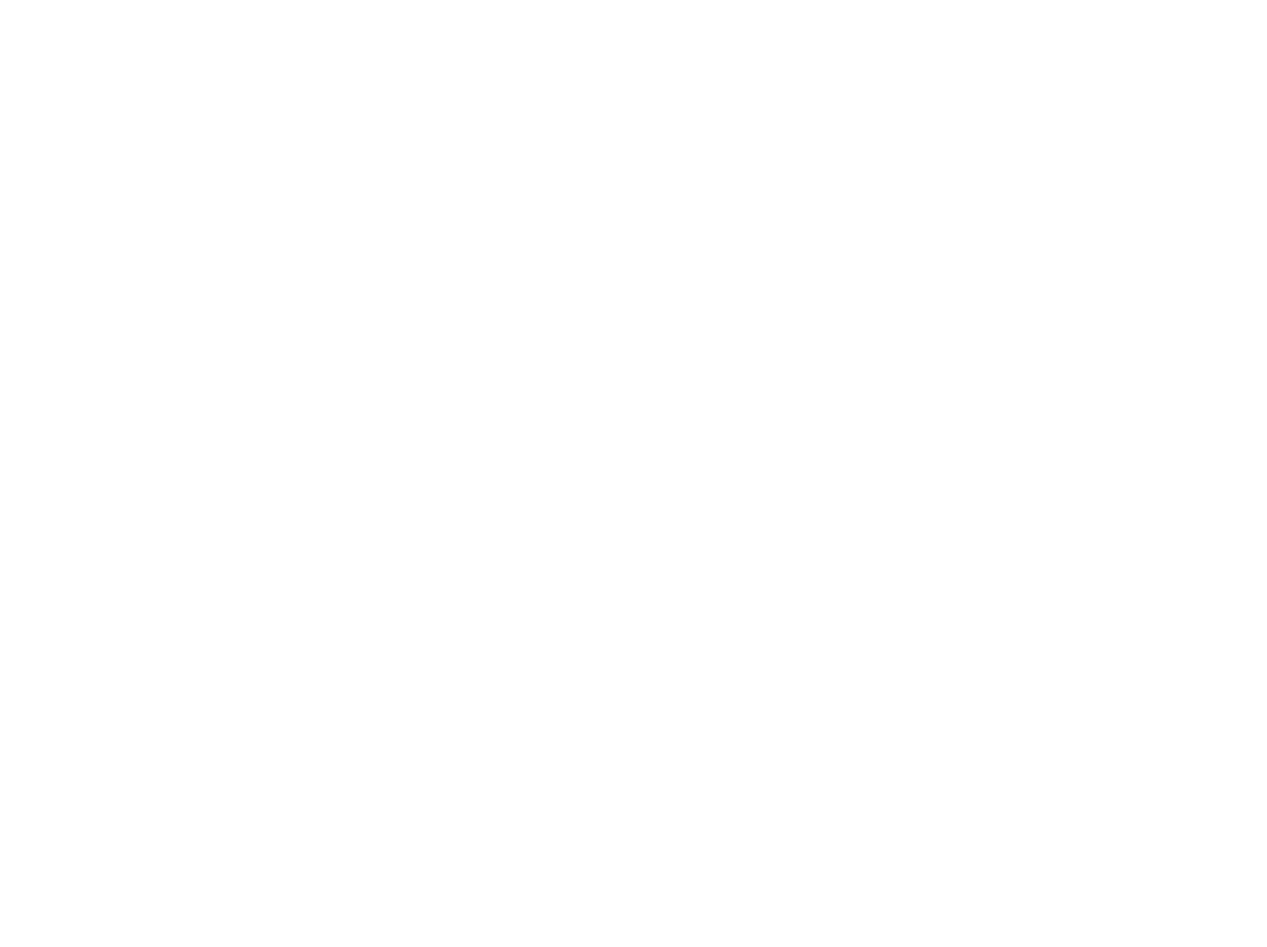
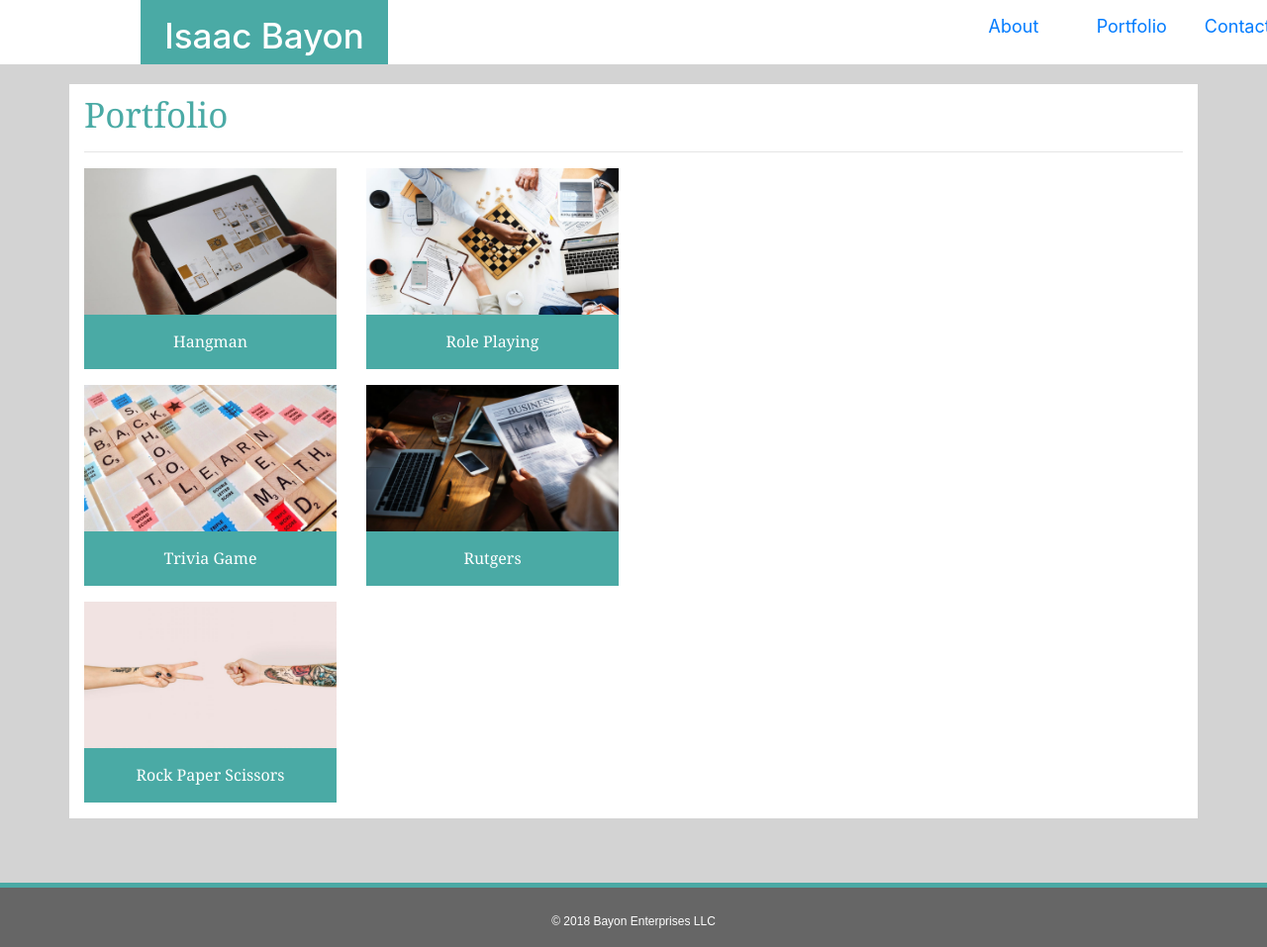
Before and after one commit to t868ixb/Responsive-Portfolio, a plain HTML site: page portfolio.html in a window 1280 px wide. Shown: the whole page at 99% size. Before the commit the page ends 800 px from the top, so only its background shows below. Drawn offline with nearby package versions, Linux system fonts and the light colour scheme.

Commit message:
added final portfolio and contact pages with bootstrap layout

```diff
--- a/assets/css/style.css
+++ b/assets/css/style.css
@@ -43,6 +43,18 @@ p, ul {
     color:  #777777;
 }
 
+.label {
+    /* left: 225px; */
+    /* bottom: 95px; */
+    height: 55px;
+    color: #ffffff;
+    background-color: #4aaaa5;
+    font-family: Georgia, 'Times New Roman', Times, serif;
+    text-align: center;
+    padding: 15px 15px;
+    /* width: "100"; */
+   /* height: "74"; */
+}
 .container-fluid{
     margin:10px auto 0px;
       max-width: 960px;
--- a/contact.html
+++ b/contact.html
@@ -0,0 +1,122 @@
+<!DOCTYPE html>
+<html lang="en-us">
+
+<head>
+
+  <meta charset="UTF-8">
+  <title>IBayon Responsive-Portfolio</title>
+   <!-- My CSS.  Although not sure if it's ok to have both...-->
+  <link rel="stylesheet" type="text/css" media="screen" href="assets/css/reset.css" />
+  <link rel="stylesheet" type="text/css" media="screen" href="assets/css/style.css" />
+
+  <!-- Bootstrap CSS -->
+  <link rel="stylesheet" href="https://maxcdn.bootstrapcdn.com/bootstrap/4.0.0/css/bootstrap.min.css">
+
+  <!-- I can't figure out what's overwriting the backgroud color so I added this to put it back.. -->
+  <style>
+  body {
+    /* background-color: red; */
+    background-color: lightgray;
+}
+  </style>
+
+</head>
+
+<body>
+  <!-- The navbar as a row instead of using NAV -->
+        <div class="row">
+                <div class="col-md-9">
+                    <h1>Isaac Bayon</h1>
+                </div>
+
+                <div class="col-md-1">
+                    <li class="nav-item active">
+                        <a class="nav-link" href="../Responsive-Portfolio/index.html">About <span class="sr-only">(current)</span></a>
+                    </li>
+                </div>
+                <div class="col-md-1">
+                    <li class="nav-item active">
+                        <a class="nav-link" href="../Responsive-Portfolio/portfolio.html">Portfolio <span class="sr-only">(current)</span></a>
+                    </li>
+                </div>
+                <div class="col-md-1">
+                    <li class="nav-item active">
+                        <a class="nav-link" href="../Responsive-Portfolio/contact.html">Contact <span class="sr-only">(current)</span></a>
+                    </li>
+                </div>
+            <!-- </div> -->
+        </div> <!-- navbar row ends -->
+
+
+  <!-- Container starts -->
+  <div class="container">
+        <div class="row top-buffer">   <!-- using this row as a page-header-->
+            <div class="col-md-12"> <!-- row using 12 columns-->
+            <h1>Contact<hr></h1>
+            <!-- <hr> -->
+            </div>
+        </div>
+        <div class=wrapper>
+        <div class="row"> <!-- using this row for "name" label/input -->
+            <div class="col-md-12">
+                        <form>
+                                <div class="form-group">
+                                  <label for="name">Name</label>
+                                  <input type="text" class="form-control" placeholder="John Smith">
+                                </div>
+
+                        </form>
+            </div>
+        </div> <!--end row 1-->
+
+        <div class="row"> <!-- using this row for "email" label/input -->
+            <div class="col-md-12">
+                    <form>
+                            <div class="form-group">
+                              <label for="exampleInputEmail1">Email address</label>
+                              <input type="email" class="form-control" id="exampleInputEmail1" aria-describedby="emailHelp" placeholder="jsmith@example.com">
+                              <small id="emailHelp" class="form-text text-muted">We'll never share your email with anyone else.</small>
+                            </div>
+
+                    </form>
+            </div>
+        </div> <!--end row 2-->
+
+        <div class="row"> <!-- using this row for "message" label/input-->
+            <div class="col-md-12">
+                    <form>
+                        <div class="form-group">
+                        <label for="FormControlMessageArea">Message</label>
+                        <textarea class="form-control" id="FormControlMessageArea" rows="3" placeholder="your message here"></textarea>
+                        </div>
+                    </form>
+            </div>
+
+        </div> <!--end row 3-->
+
+        <div class="row"> <!-- using this row for "submit" button-->
+            <div class="col-md-12">
+                    <form>
+                        <input class="btn btn-primary btn-lg" type="submit" value="Submit">
+                    </form>
+                </form>
+            </div>
+        </div> <!--end row 3-->
+
+
+        </div>  <!--wrapper ends-->
+      <div class="push"></div>
+    </div> <!--container ends -->
+
+
+    <div class="row"> <!-- footer row starts-->
+                <div class="myfooter">
+                <div class="col-md-12">
+                 &copy; 2018 Bayon Enterprises LLC
+                </div>
+                </div>
+    </div>  <!-- footer row ends-->
+
+</body> <!-- body ends -->
+
+</html>
--- a/portfolio.html
+++ b/portfolio.html
@@ -0,0 +1,139 @@
+<!DOCTYPE html>
+<html lang="en-us">
+
+<head>
+
+  <meta charset="UTF-8">
+  <title>IBayon Responsive-Portfolio</title>
+   <!-- My CSS.  Although not sure if it's ok to have both...-->
+  <link rel="stylesheet" type="text/css" media="screen" href="assets/css/reset.css" />
+  <link rel="stylesheet" type="text/css" media="screen" href="assets/css/style.css" />
+
+  <!-- Bootstrap CSS -->
+  <link rel="stylesheet" href="https://maxcdn.bootstrapcdn.com/bootstrap/4.0.0/css/bootstrap.min.css">
+
+  <!-- I can't figure out what's overwriting the backgroud color so I added this to put it back.. -->
+  <style>
+  body {
+    /* background-color: red; */
+    background-color: lightgray;
+}
+  </style>
+
+</head>
+
+<body>
+  <!-- The navbar as a row instead of using NAV -->
+        <div class="row">
+                <div class="col-md-9">
+                    <h1>Isaac Bayon</h1>
+                </div>
+
+                <div class="col-md-1">
+                    <li class="nav-item active">
+                        <a class="nav-link" href="../Responsive-Portfolio/index.html">About <span class="sr-only">(current)</span></a>
+                    </li>
+                </div>
+                <div class="col-md-1">
+                    <li class="nav-item active">
+                        <a class="nav-link" href="../Responsive-Portfolio/portfolio.html">Portfolio <span class="sr-only">(current)</span></a>
+                    </li>
+                </div>
+                <div class="col-md-1">
+                    <li class="nav-item active">
+                        <a class="nav-link" href="../Responsive-Portfolio/contact.html">Contact <span class="sr-only">(current)</span></a>
+                    </li>
+                </div>
+            <!-- </div> -->
+        </div> <!-- navbar row ends -->
+
+
+  <!-- Container starts -->
+  <div class="container">
+        <div class="row top-buffer">   <!-- using this row as a page-header-->
+            <div class="col-md-12"> <!-- row using 12 columns-->
+            <h1>Portfolio <hr></h1>
+            <!-- <hr> -->
+            </div>
+        </div>
+        <div class=wrapper>
+        <div class="row"> <!-- using this row for first two images-->
+            <div class="col-md-3">
+                    <a href="#Hangman.html"><!-- This page does not [yet] exist-->
+                        <img src="../Responsive-Portfolio/assets/images/Hangman.jpeg" alt="Hangman Game" width="255" height="148">
+                        <figure class="box label">Hangman</figure>
+                    </a>
+            </div>
+            <div class="col-md-3">
+                    <a href="#rph.html">    <!-- This page does not [yet] exist-->
+                        <img src="../Responsive-Portfolio/assets/images/rpg.jpeg" alt="Role Playing" width="255" height="148">
+                        <figure class="box label">Role Playing</figure>
+                    </a>
+
+            </div>
+            <div class="col-md-3">
+                    <!-- <img class="img img-thumbnail" src="http://placehold.it/255x148"> -->
+                    <!-- <figure class="box label">TBD</figure> -->
+            </div>
+            <div class="col-md-3">
+                    <!-- <img class="img img-thumbnail" src="http://placehold.it/255x148"> -->
+                    <!-- <figure class="box label">TBD</figure> -->
+            </div>
+
+        </div> <!--end row 1-->
+        <div class="row"> <!-- using this row for 2nd row of images-->
+            <div class="col-md-3">
+                    <a href="#Trivia.html">    <!-- This page does not [yet] exist-->
+                        <img src="../Responsive-Portfolio/assets/images/Trivia.jpeg" alt="Trivia Game" width="255" height="148">
+                        <figure class="box label">Trivia Game</figure>
+                    </a>
+            </div>
+            <div class="col-md-3">
+                    <a href="#Rutgers.html">    <!-- This page does not [yet] exist-->
+                        <img src="../Responsive-Portfolio/assets/images/Rutgers.jpeg" alt="Rutgers" width="255" height="148">
+                        <figure class="box label">Rutgers</figure>
+                    </a>
+            </div>
+            <div class="col-md-3">
+                    <!-- <img class="img img-thumbnail" src="http://placehold.it/255x148"> -->
+                    <!-- <figure class="box label">Role Playing</figure> -->
+            </div>
+            <div class="col-md-3">
+                    <!-- <img class="img img-thumbnail" src="http://placehold.it/255x148"> -->
+                    <!-- <figure class="box label">Role Playing</figure> -->
+            </div>
+
+        </div> <!--end row 2-->
+        <div class="row"> <!-- using this row for 3rd row of images-->
+                    <div class="col-md-3">
+                            <a href="#rps.html">  <!--This page does not [yet] exist -->
+                                <img src="../Responsive-Portfolio/assets/images/rockpapaerscissors.jpeg" alt="Rock Paper Scissors" width="255" height="148">
+                                <figure class="box label">Rock Paper Scissors</figure>
+                            </a>
+                    </div>
+                    <div class="col-md-3">
+
+                    </div>
+                    <div class="col-md-3">
+
+                    </div>
+                    <div class="col-md-3">
+
+                    </div>
+        </div> <!--end row 3-->
+        </div>  <!--wrapper ends-->
+      <div class="push"></div>
+    </div> <!--container ends -->
+
+
+    <div class="row"> <!-- footer row starts-->
+                <div class="myfooter">
+                <div class="col-md-12">
+                 &copy; 2018 Bayon Enterprises LLC
+                </div>
+                </div>
+    </div>  <!-- footer row ends-->
+
+</body> <!-- body ends -->
+
+</html>
```
